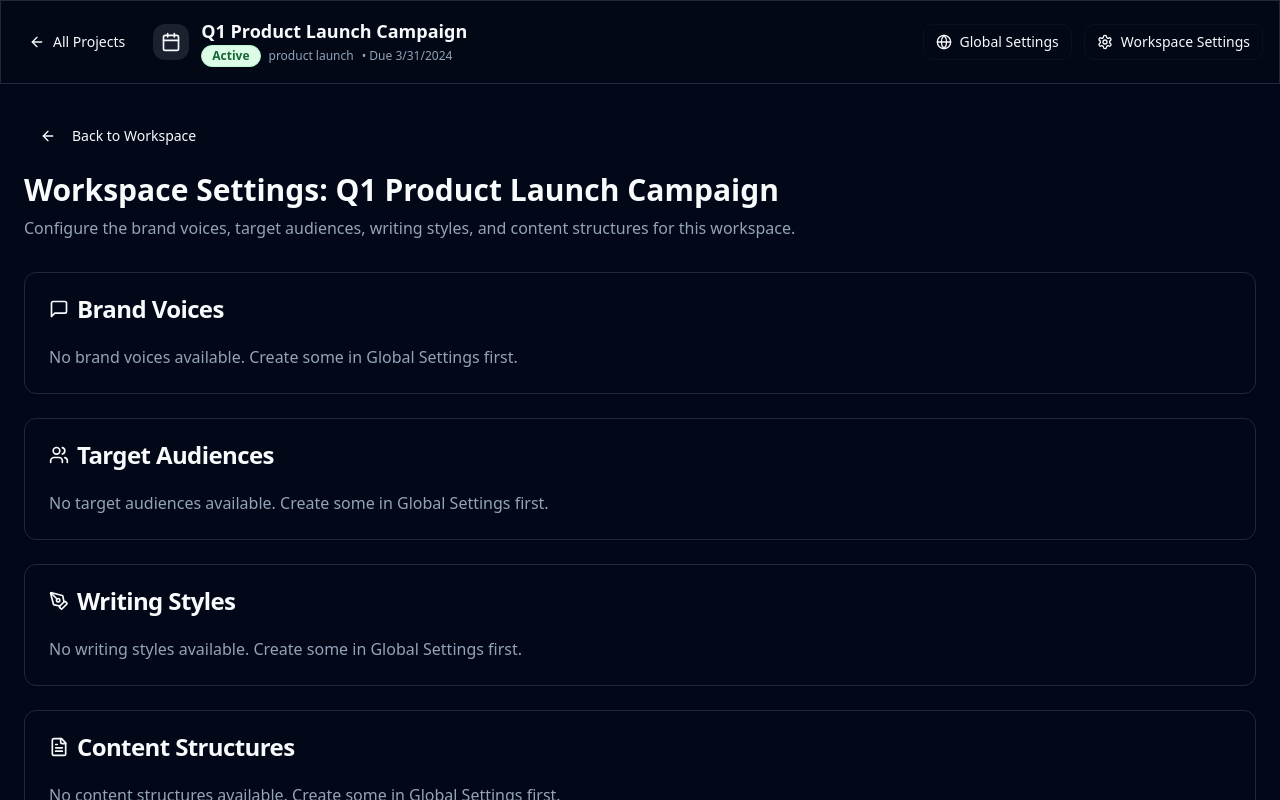
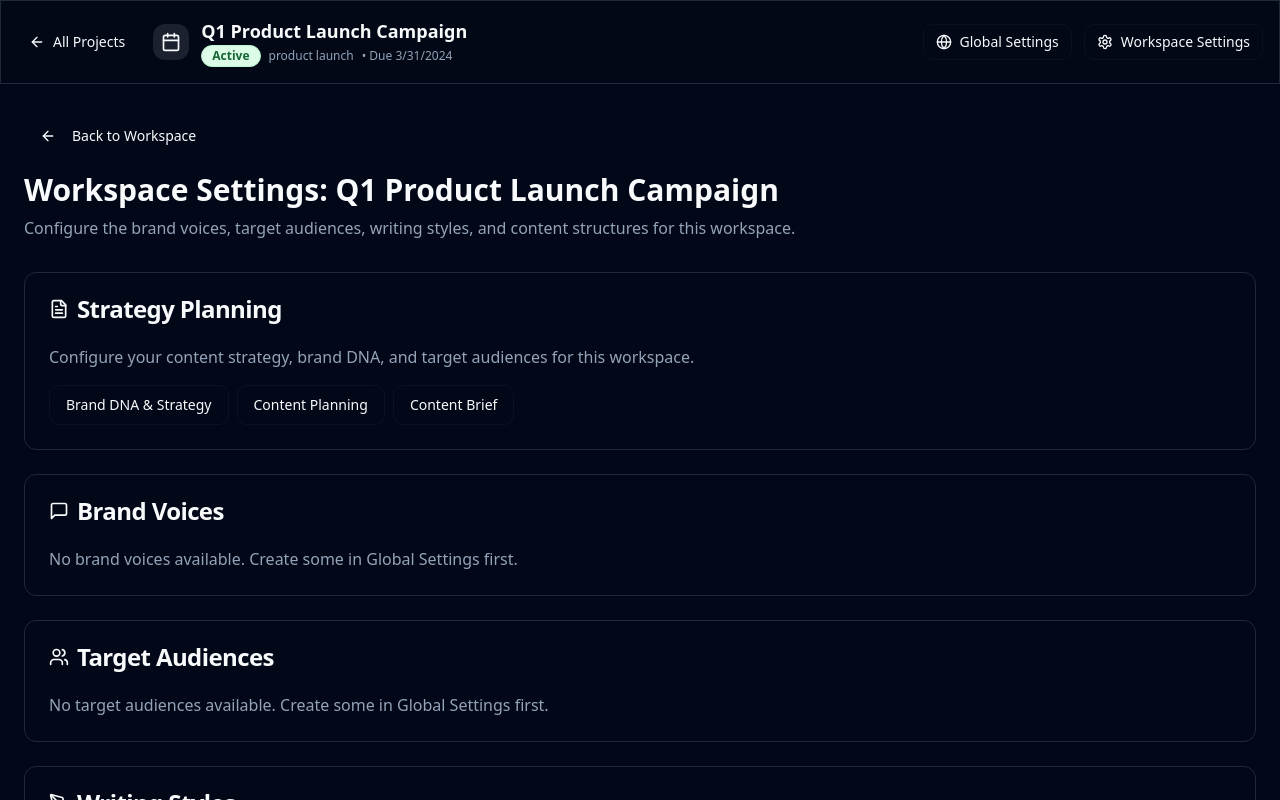
Before and after one commit to guidingv/n8n-spark-studio, a React (Vite) app: page /workspace-settings/1 in a window 1280 px wide. Shown: the top 800 px of the page. Built offline with nearby package versions, Linux system fonts and the light colour scheme; the HTML template or start-up script is replaced by a standard one.

Commit message:
Add links to strategy pages
Add links to the respective strategy pages and tabs within the workspace settings.

```diff
--- a/src/pages/WorkspaceSettings.tsx
+++ b/src/pages/WorkspaceSettings.tsx
@@ -82,6 +82,32 @@ const WorkspaceSettings = () => {
         </div>
 
         <div className="grid gap-6">
+          {/* Strategy Planning */}
+          <Card>
+            <CardHeader>
+              <CardTitle className="flex items-center gap-2">
+                <FileText className="h-5 w-5" />
+                Strategy Planning
+              </CardTitle>
+            </CardHeader>
+            <CardContent>
+              <p className="text-muted-foreground mb-4">
+                Configure your content strategy, brand DNA, and target audiences for this workspace.
+              </p>
+              <div className="flex flex-wrap gap-2">
+                <Button variant="outline" onClick={() => navigate('/strategy-planning')}>
+                  Brand DNA & Strategy
+                </Button>
+                <Button variant="outline" onClick={() => navigate('/content-planning')}>
+                  Content Planning
+                </Button>
+                <Button variant="outline" onClick={() => navigate('/content-brief')}>
+                  Content Brief
+                </Button>
+              </div>
+            </CardContent>
+          </Card>
+
           {/* Brand Voices */}
           <Card>
             <CardHeader>
```
